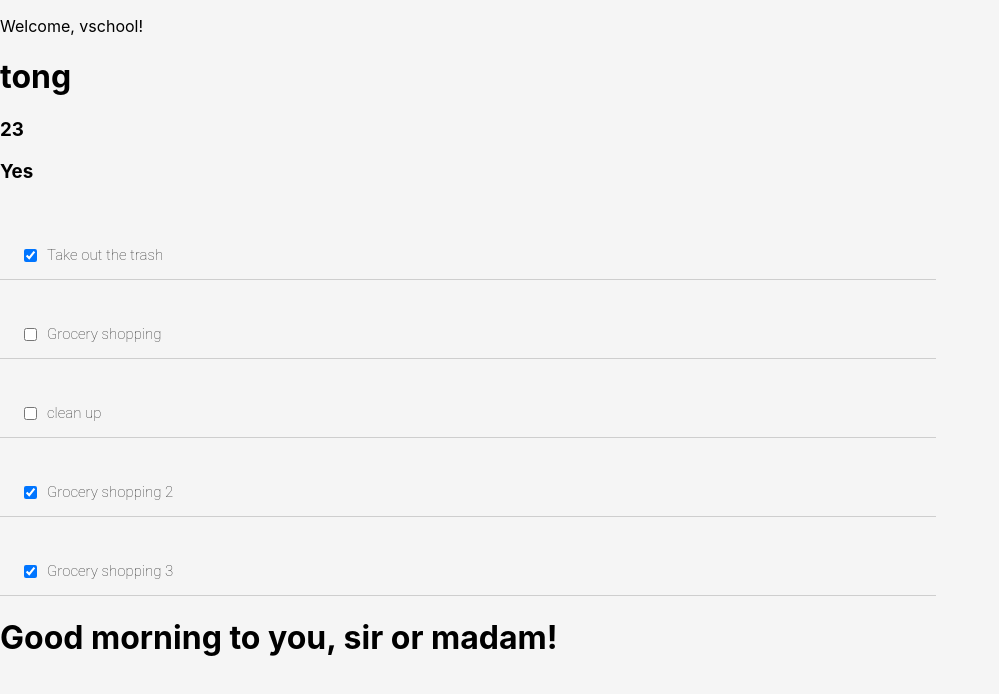
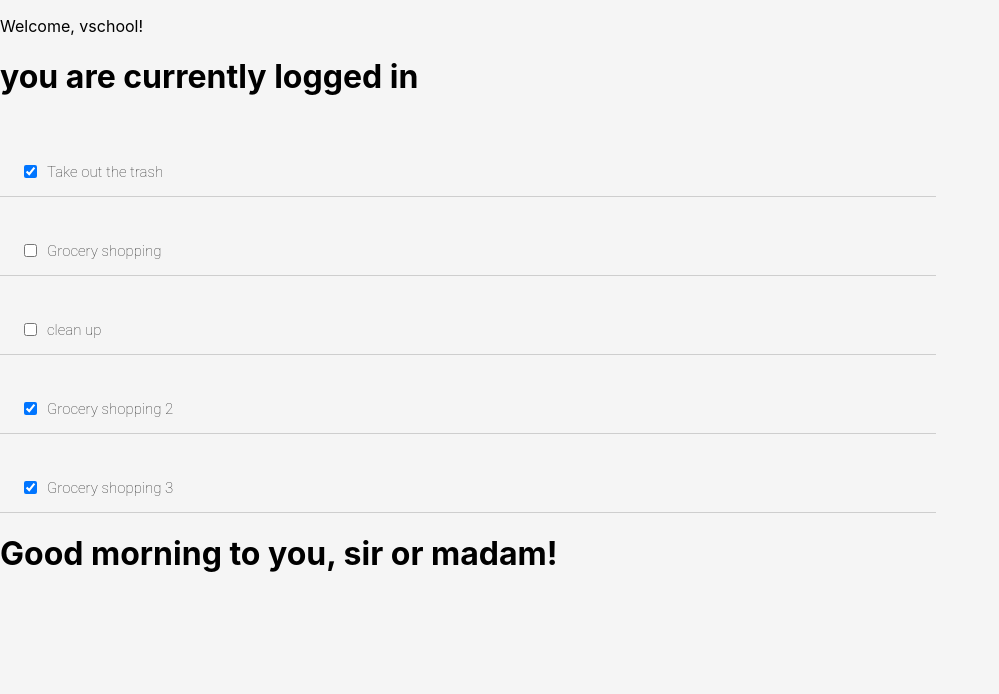
Before and after one commit to Noppagorn/learn-react-js, a React (Create React App) app: page / in a window 1280 px wide. Shown: the top 694 px of the page, without its empty margins (0-999 px from the left). Built offline with nearby package versions, Linux system fonts and the light colour scheme.

Commit message:
finish 28 State Practice 2

```diff
--- a/src/App.js
+++ b/src/App.js
@@ -23,6 +23,7 @@
   constructor(){
     super()
     this.state = {
+      isLoggedIn: true,
       name : "tong",
       age : 23,
       answer : "Yes"
@@ -37,14 +38,21 @@
     return jokeComponents
   }
   render(){
+    let wordDisplay
+
+    if (this.state.isLoggedIn){
+      wordDisplay = "in"
+    }
+    else{
+      wordDisplay = "out"
+    }
+
     return (
     <div>
       <Header username="vschool"></Header>
 
-      <h1>{this.state.name}</h1>
-      <h3>{this.state.age}</h3>
+    <h1>you are currently logged {wordDisplay}</h1>
 
-      <h3>{this.state.answer}</h3>
       <Todo items={todoData}></Todo>
       <Greeting></Greeting>
     </div>
```
Also changed, not shown: 1 other file (tests, documents, lock files or other folders).
